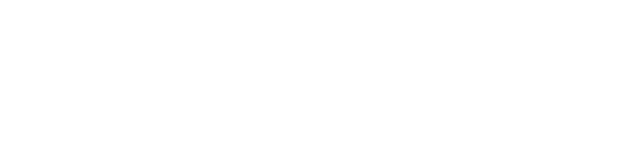
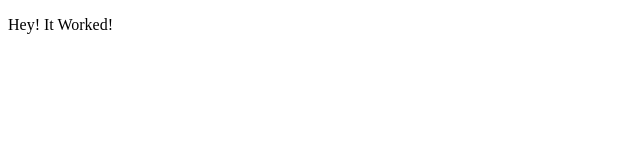
Before and after one commit to kcutler04/kcutler04.github.io, a plain HTML site: page index.html in a window 1280 px wide. Shown: the whole page, without its empty margins (0-640 px from the left). Drawn offline with Linux system fonts and the light colour scheme.

Commit message:
made paragraph edit

```diff
--- a/index.html
+++ b/index.html
@@ -7,6 +7,6 @@
     <link href="style.css" rel="stylesheet" type="text/css" />
   </head>
   <body>
-    <script src="script.js"></script>
+   <p> Hey! It Worked! </p>
   </body>
 </html>
```
